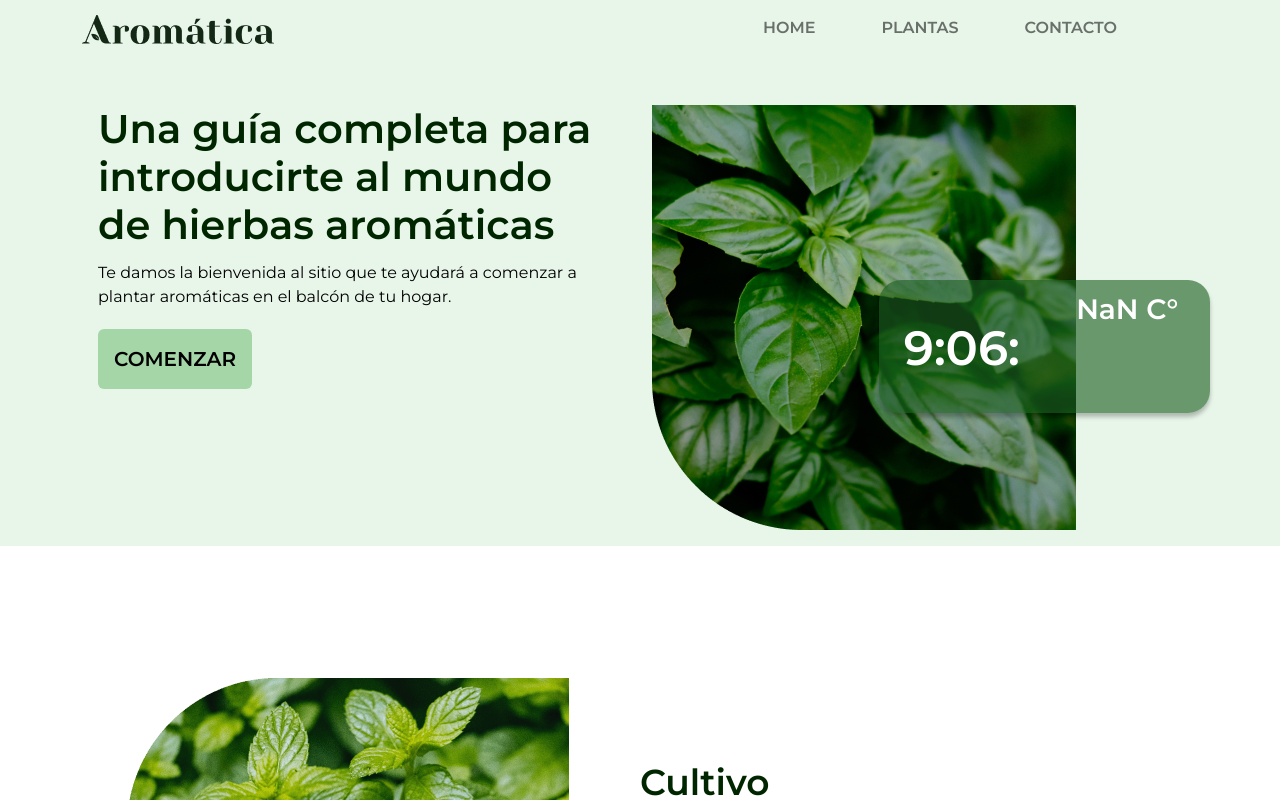
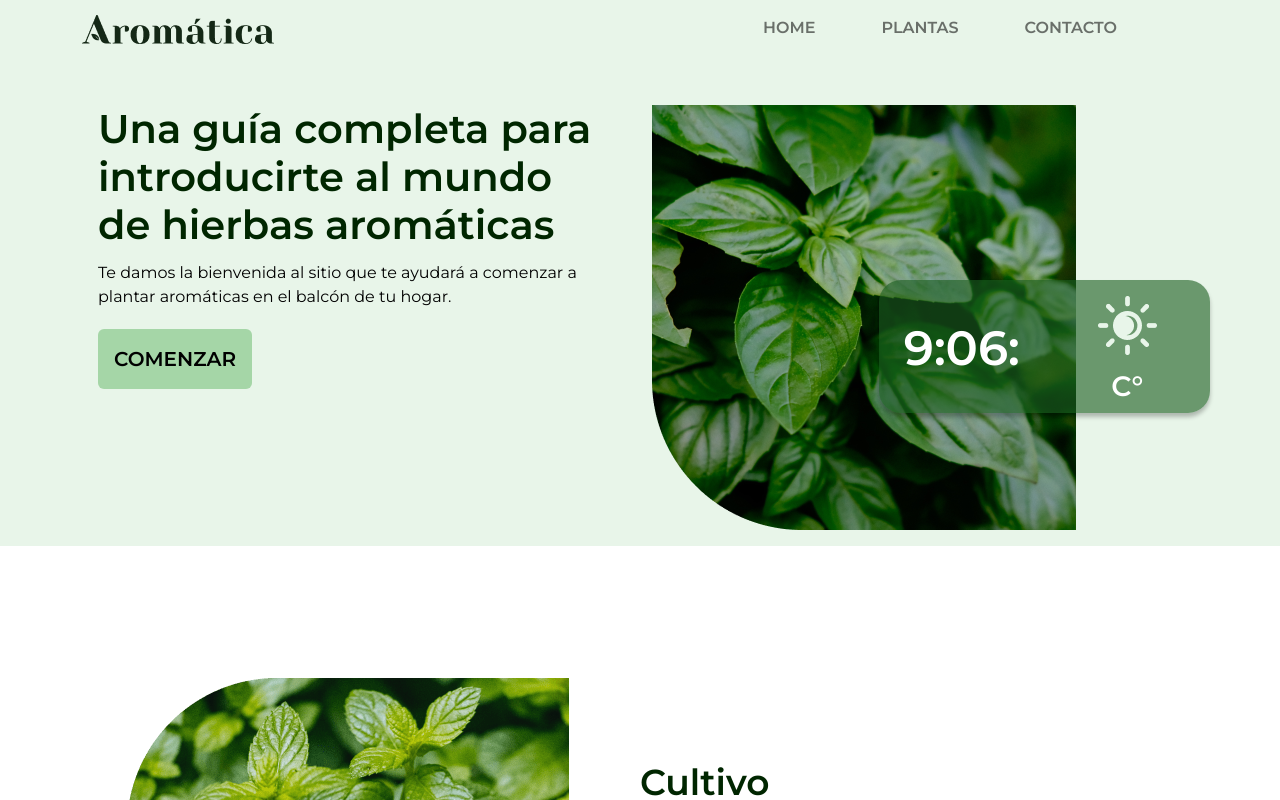
Before and after one commit to BrajhanLop/AromaticsApp, a React (Vite) app: page / in a window 1280 px wide. Shown: the top 800 px of the page. Built offline with nearby package versions, Linux system fonts and the light colour scheme; no server answers.

Commit message:
solucionado problema del clima

```diff
--- a/src/components/main1/Main1.jsx
+++ b/src/components/main1/Main1.jsx
@@ -44,7 +44,7 @@ const Main1 = () => {
     navigator.geolocation.getCurrentPosition(success, error);
   }, []);
 
- console.log(climatedata.weather?.[0].icon);
+//  console.log(climatedata.weather?.[0].icon);
 
 const selectorIcon = () => {
 
@@ -83,7 +83,11 @@ else if(climatedata.weather?.[0].icon=='50n' | climatedata.weather?.[0].icon=='5
     <img className="img-fluid mt-2 ico" src={viento} alt="" />
   )
 }
-
+else {
+  return(
+    <img className="img-fluid mt-2 ico" src={imgwid} alt="" />
+  )
+}
 
 
 }
@@ -127,7 +131,7 @@ else if(climatedata.weather?.[0].icon=='50n' | climatedata.weather?.[0].icon=='5
                   selectorIcon()
                 }
                 <p className="temp mb-0 mt-1">
-                  {(Number(climatedata.main?.temp) - 273.15).toFixed(0)} C°
+                  {Number(climatedata.main?.temp)? (Number(climatedata.main?.temp) - 273.15).toFixed(0) :''} C°
                 </p>
                 {/* {
                   selectorIcon()
```
